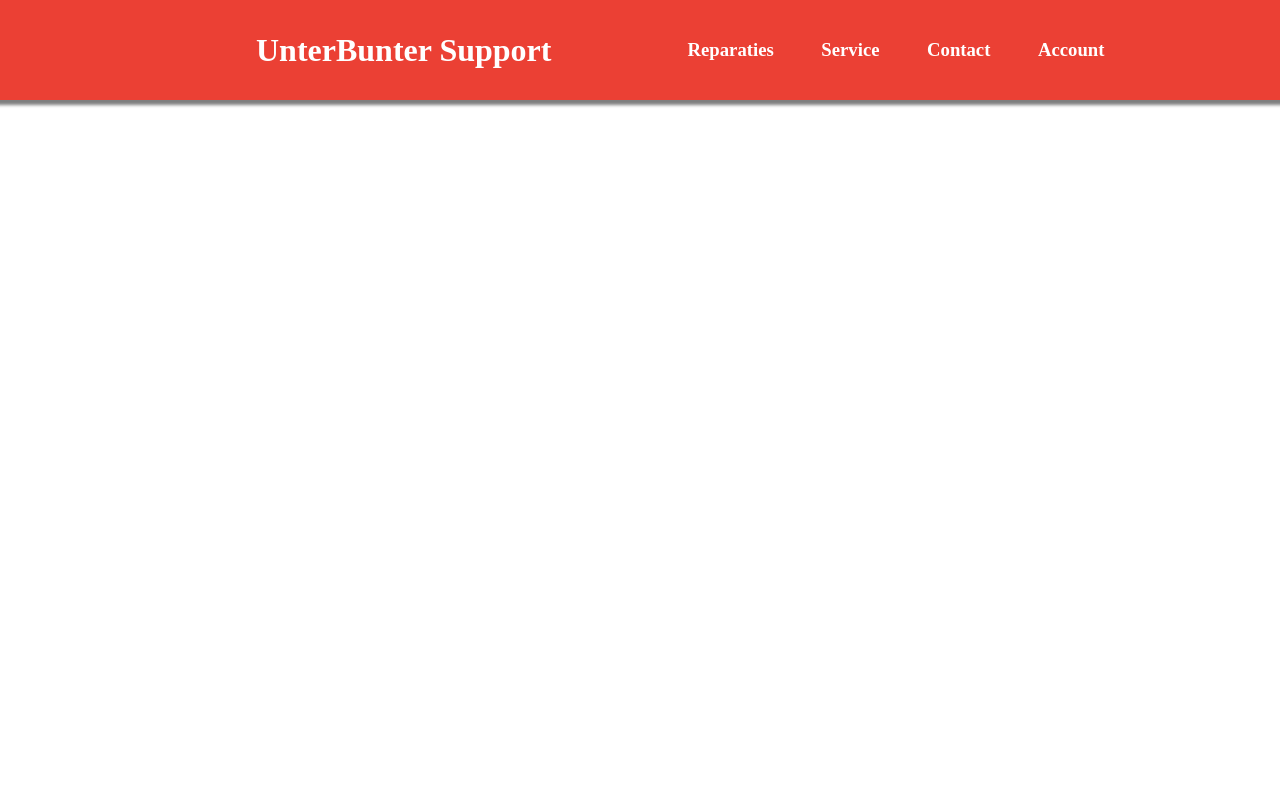
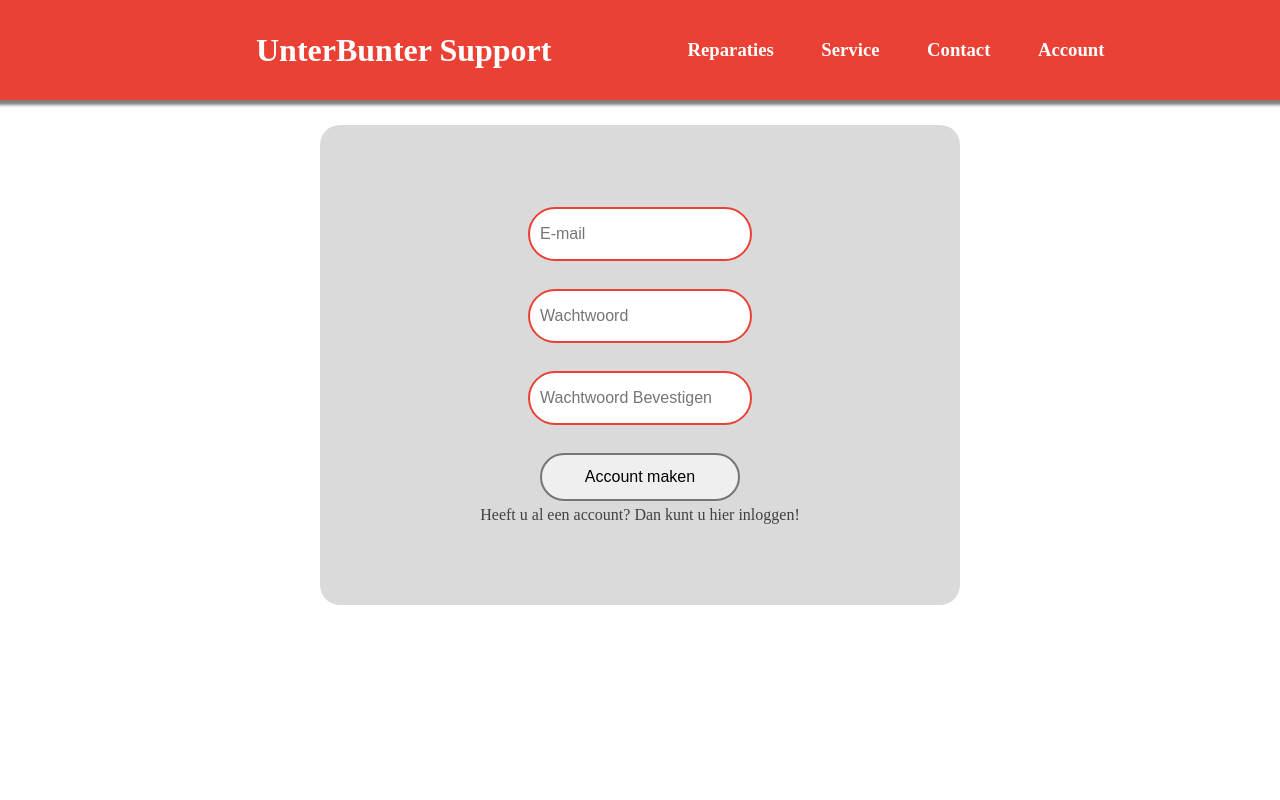
Before and after one commit to FabianENL/UnterBunter-Support, a PHP site: page /login.php?register=1 in a window 1280 px wide. Run offline with PHP 8.4, Linux system fonts and the light colour scheme; some web fonts are replaced.

Commit message:
LOGIN GEREPERATEERD

```diff
--- a/login.php
+++ b/login.php
@@ -10,7 +10,7 @@
 
         $row = mysqli_fetch_all(mysqli_query($conn, $SQL));
         foreach ($row as $rij) {
-            if ($rij[0] == $mail && md5($rij[1]) == $pass) {
+            if (strcmp($rij[0], $mail) == 0  && strcmp($rij[1], md5($pass)) == 0) {
                 echo "<script>alert('Inlog geslaagd!')</script>";
                 $_SESSION['mail'] = $mail;
                 $succes = true;
@@ -21,8 +21,29 @@
             echo "<script>alert('Inlog gefaald!')</script>";
         }
     }
-    if (isset($_POST["signup"])) {
+    if (!isset($_POST["login"])) {
+        $mail = $_POST["mail"];
+        $pass = $_POST["pass"];
+        $passc = $_POST['passc'];
+        $emailexists = false;
 
+        $SQL = "SELECT * FROM users";
+        $row = mysqli_fetch_all(mysqli_query($conn, $SQL));
+        foreach ($row as $rij) {
+            if(strcmp($rij[0], $mail)){
+                $emailexists = true;
+                break;
+            }
+        }
+        if(!$emailexists){
+            if(!strcmp($pass, $passc)){
+
+            } else{
+                echo "<script>alert('Wachtwoorden komen niet overeen!'); location.href = \"login.php?register=1\"</script>";
+            }
+        }else{
+            echo "<script>alert('Email bestaat al!');location.href = \"login.php?register=1\"</script>";
+        }
     }
 }
 ?>
@@ -51,7 +72,13 @@
         <?php
             if (!empty($_GET)) {
                 if ($_GET["register"] == "1") {
-                    echo "Hallo!";
+                    echo "<form action=\"login.php\" method=\"post\"> \n";
+                    echo "    <input type=\"email\" name=\"mail\" placeholder=\"E-mail\"><br> \n";
+                    echo "    <input type=\"password\" name=\"pass\" placeholder=\"Wachtwoord\"><br> \n";
+                    echo "    <input type=\"password\" name=\"passc\" placeholder=\"Wachtwoord Bevestigen\"><br> \n";
+                    echo "    <input type=\"submit\" value=\"Account maken\" name=\"signup\"> \n";
+                    echo "    <a href=\"login.php\">Heeft u al een account? Dan kunt u hier inloggen!</a>\n";
+                    echo "</form> \n";
                 }
             } else {
                 echo "<form action=\"login.php\" method=\"post\"> \n";
```
